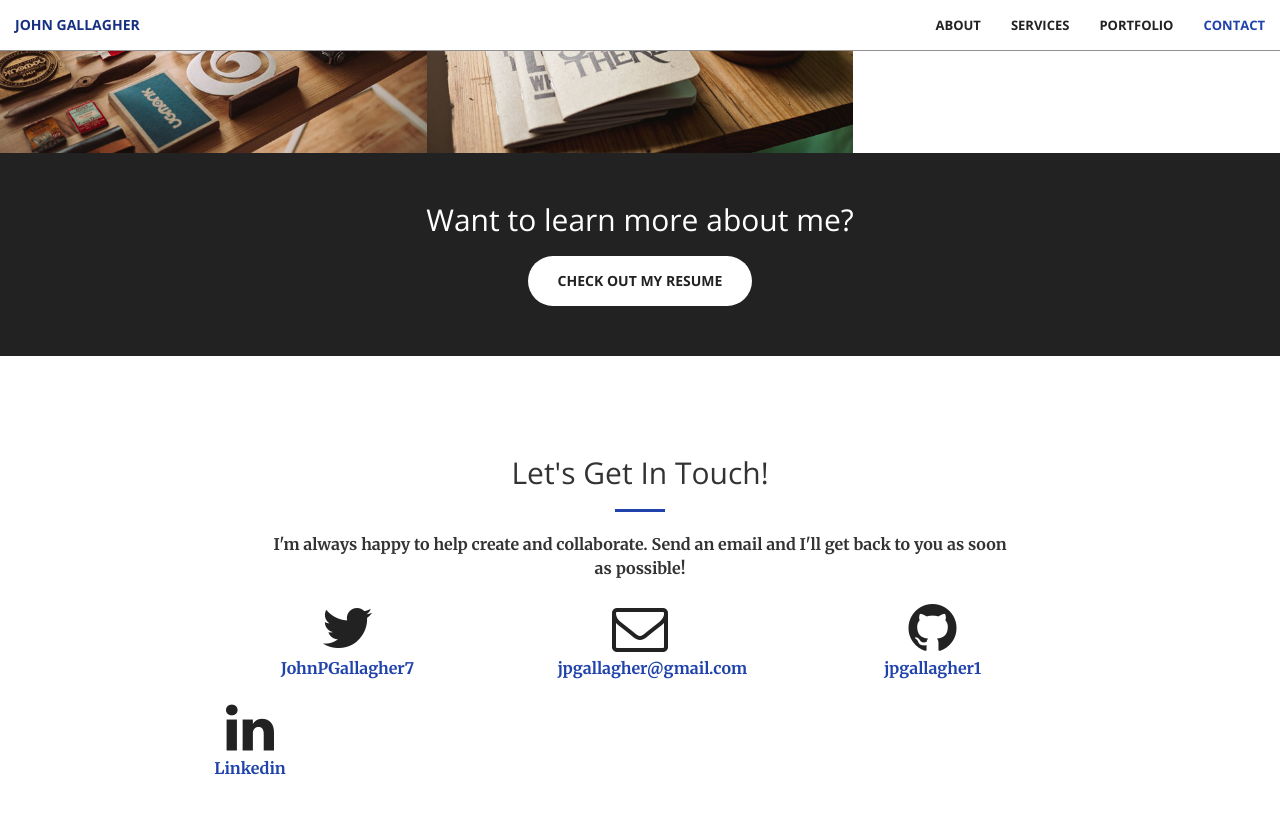
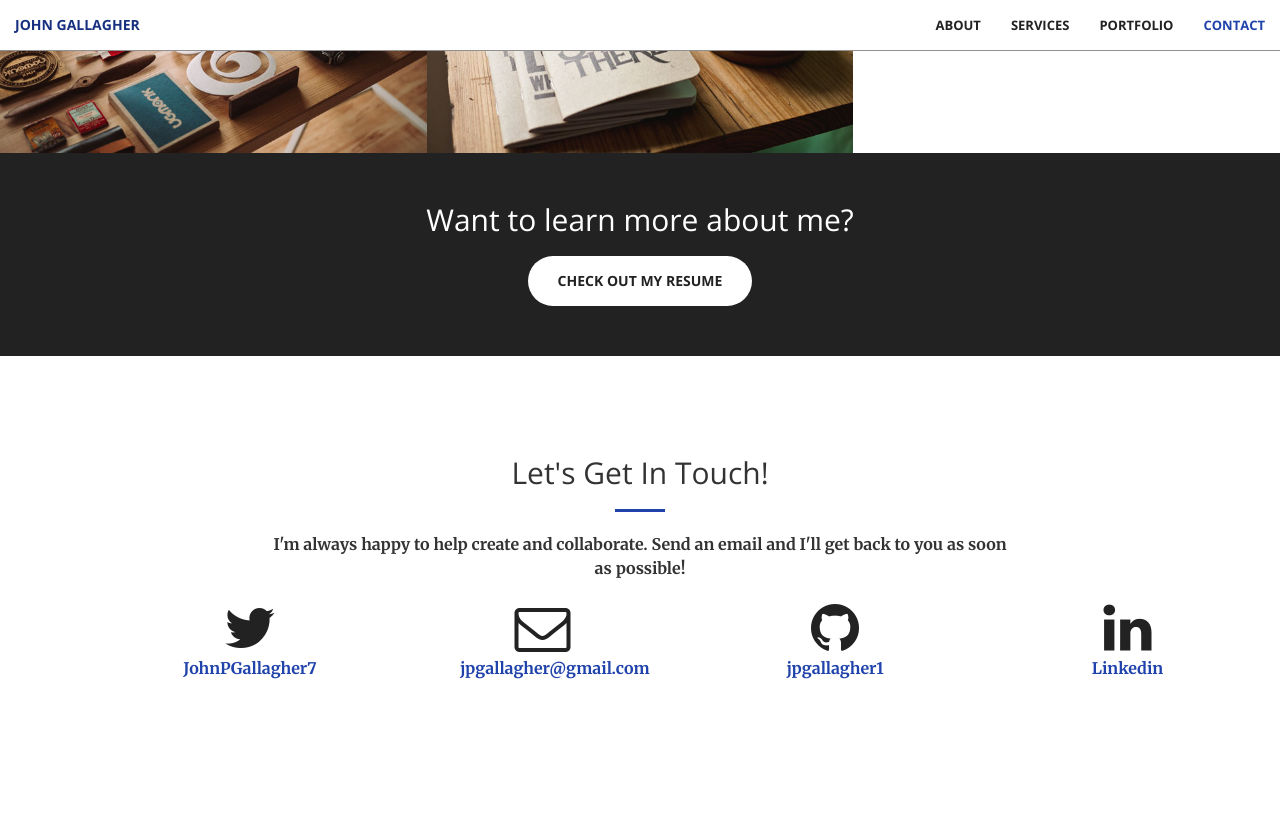
Before and after one commit to jpgallagher1/jpgallagher1.github.io, a Jekyll site: the page built from index.html, in a window 1280 px wide and 900 px high, scrolled down 1875 px. Shown: the top 814 px of the window. Built offline with Jekyll 4.4.1, drawn with Linux system fonts in a browser that asks for light colours.

Commit message:
fixing formatting for the column

```diff
--- a/_includes/contact.html
+++ b/_includes/contact.html
@@ -6,7 +6,7 @@
                 <hr class="primary">
                 <p>I'm always happy to help create and collaborate.  Send an email and I'll get back to you as soon as possible!</p>
             </div>
-        <div class="col-lg-2 col-lg-offset-2 text-center">
+        <div class="col-lg-2 col-lg-offset-1 text-center">
             <a href="https://twitter.com/{{ site.twitter_username }}">
                 <i class="fa fa-twitter fa-3x wow bounceIn" data-wow-delay=".1s"></i>
                 <p>{{ site.twitter_username }}</p>
@@ -25,7 +25,7 @@
             </a>
         </div>
         <div class="col-lg-2 col-lg-offset-1 text-center">
-            <a href="https://www.linkedin.com/{{ site.linkedin_url}}">
+            <a href="https://www.linkedin.com/in/{{ site.linkedin_url}}">
             <i class="fa fa-linkedin fa-3x wow bounceIn" data-wow-delay=".1s"></i>
                 <p>Linkedin</p>
             </a>
```
